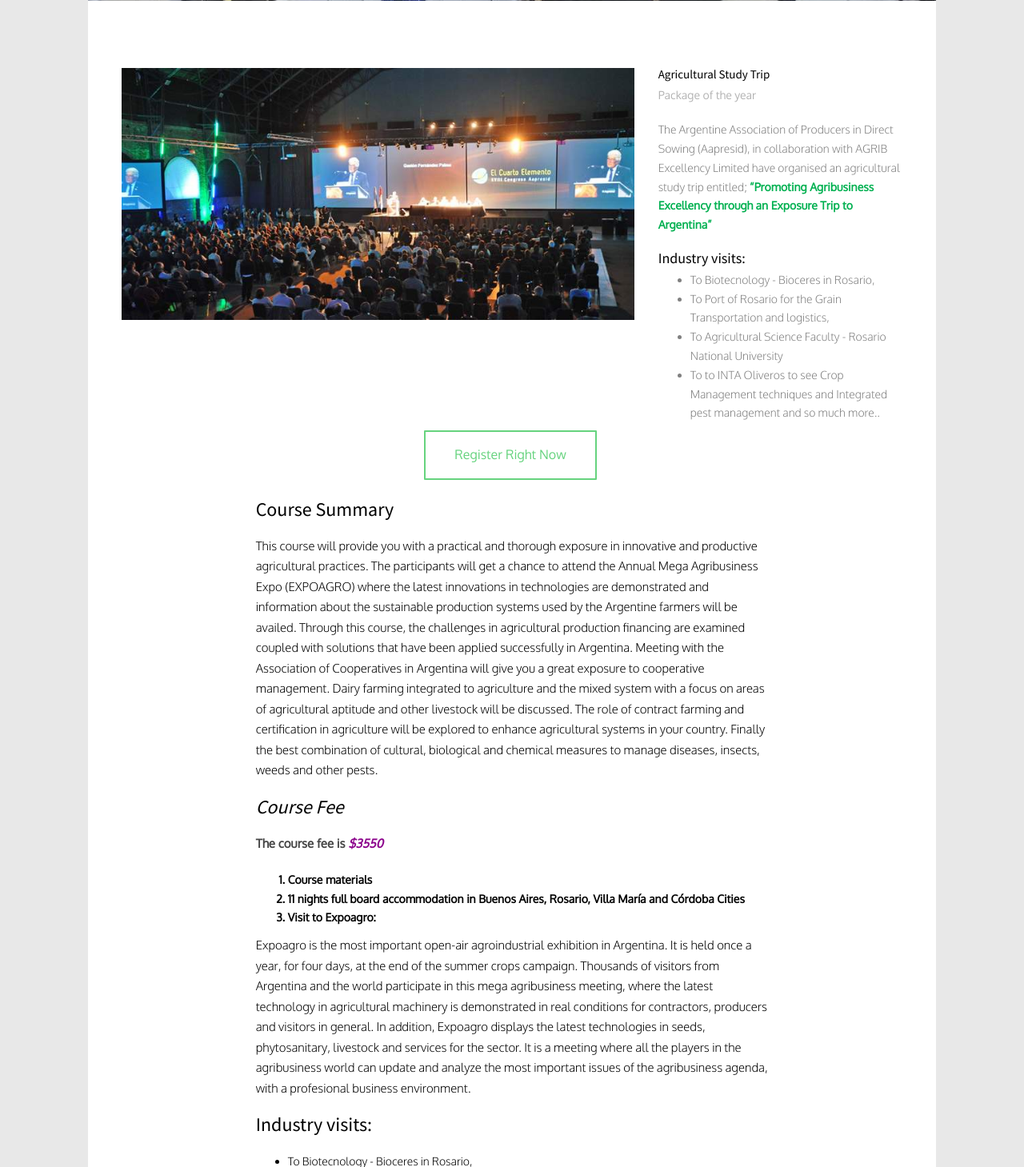
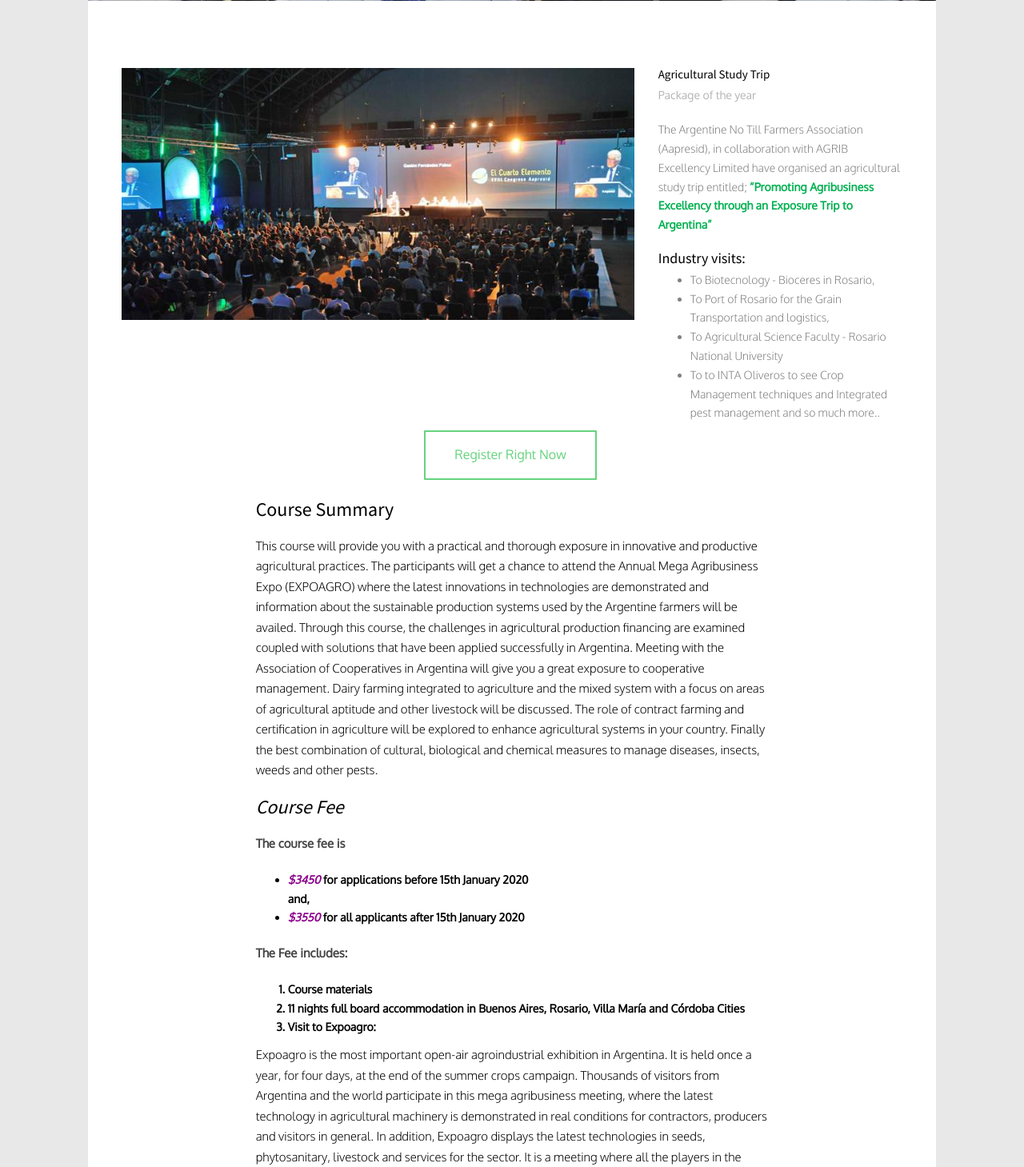
Before and after one commit to CharleiThorin/agrib-excellency, a Flask app: page /argentina-expo in a window 1280 px wide. Shown: the part 693-2152 px from the top of the page at 80% size. Run offline with Flask 2, Linux system fonts and the light colour scheme; some libraries are stand-ins or nearby versions; some web fonts are replaced.

Commit message:
changes on argentina expo

```diff
--- a/app/templates/argentinaTrip.html
+++ b/app/templates/argentinaTrip.html
@@ -38,7 +38,7 @@
 				<div class="col-md-4 fh5co-project-detail">
 					<h2 class="fh5co-project-title">Agricultural Study Trip</h2>
 					<span class="fh5co-project-sub">Package of the year</span>
-					<p>The Argentine Association of Producers in Direct Sowing (Aapresid), in collaboration with
+					<p>The Argentine No Till Farmers Association (Aapresid), in collaboration with
                         AGRIB Excellency Limited have organised an agricultural study trip entitled;
                         <b style="color: #00b050">“Promoting Agribusiness Excellency through an Exposure Trip to Argentina”</b>
 					</p>
@@ -80,7 +80,14 @@
                             chemical measures to manage diseases, insects, weeds and other pests.
                         </p>
                         <h3 class="text-left"><i>Course Fee</i></h3>
-                        <p class="text-left" style="color: #444; font-size: 15px"><b>The course fee is <i style="color: #8b018b">$3550</i></b></p>
+                        <p class="text-left" style="color: #444; font-size: 15px"><b>The course fee is<br>
+                            <ul class="text-left" style="color: #000; font-size: 14px">
+                                <li><i style="color: #8b018b">$3450</i> for applications before 15th January 2020</li> and,
+                                <li> <i style="color: #8b018b">$3550</i> for all applicants after 15th January 2020</li>
+                            </ul>
+                              </b>
+                        </p>
+                        <p class="text-left" style="color: #444; font-size: 15px"><b>The Fee includes:</b></p>
                         <ol class="text-left" style="color: #000; font-size: 14px">
                             <b>
                                 <li>Course materials</li>
--- a/app/templates/index.html
+++ b/app/templates/index.html
@@ -105,7 +105,7 @@
                     <div class="col-md-8 col-md-offset-2 text-center heading-section animate-box">
                         <h2>Upcoming Trips</h2>
                         <p style="font-size: 16px; color: #0b0b0b">
-                            The Argentine Association of Producers in Direct Sowing (Aapresid) in collaboration with
+                            The Argentine No Till Farmers Association (Aapresid) in collaboration with
                             AGRIB Excellency Limited have organised an agricultural study trip entitled; <br/>
                             <b style="color: #00b050">“Promoting Agribusiness Excellency through an Exposure Trip to Argentina”</b>
                         </p>
```
Also changed, not shown: 3 other files.
